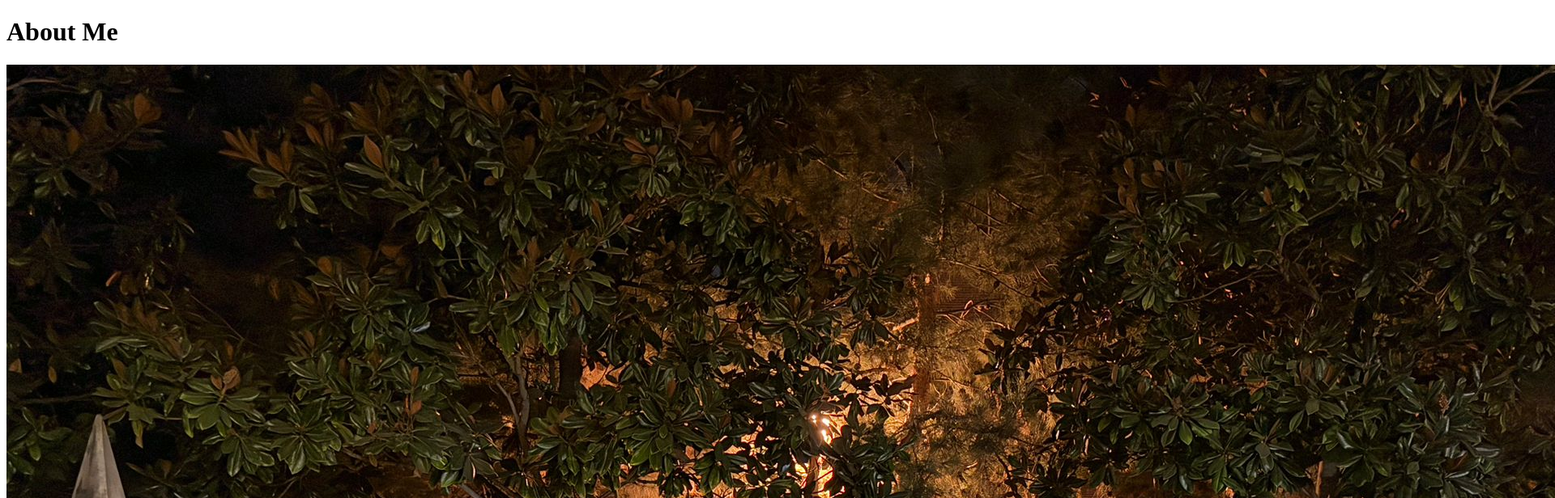
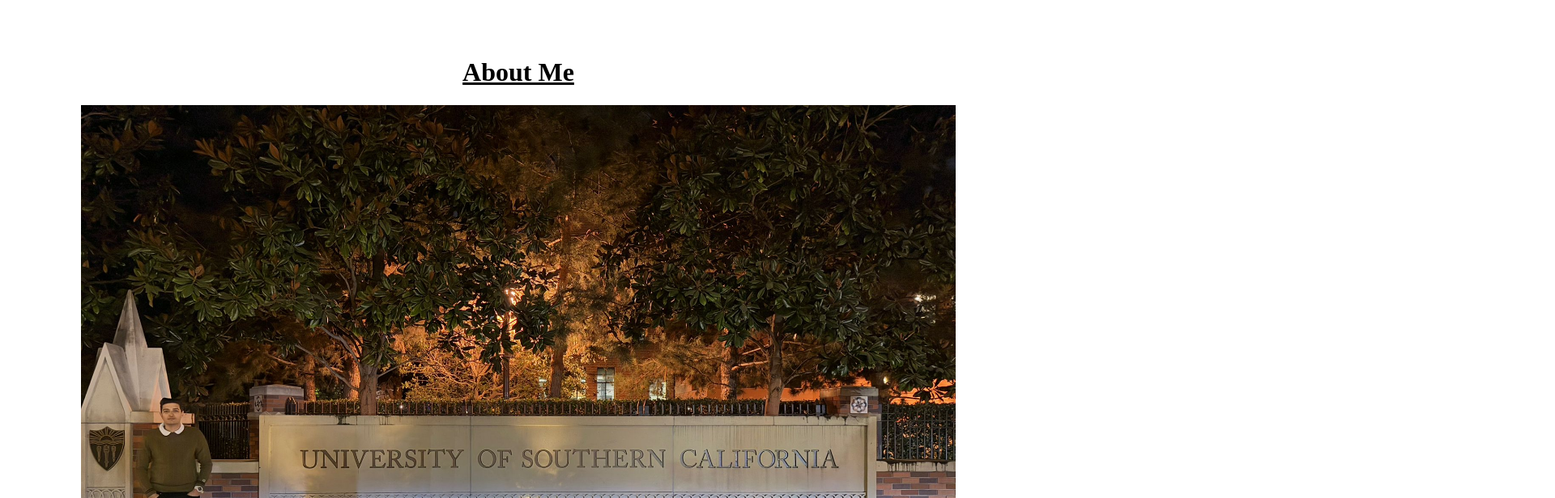
Before and after one commit to vishxlshxrma/Background_Color_Changer, a plain HTML site: page index.html in a window 1280 px wide. Shown: the top 616 px of the page at 81% size, 1920 px wide, since content can reach past the window. Drawn offline with Linux system fonts and the light colour scheme.

Commit message:
Basic CSS Added

```diff
--- a/index.html
+++ b/index.html
@@ -4,6 +4,27 @@
     <meta charset="UTF-8">
     <meta name="viewport" content="width=device-width, initial-scale=1.0">
     <title>Background Color Changer</title>
+
+    <style>
+        body{
+            margin: 0px;
+            padding: 50px 100px;
+        }
+        h1{
+            text-align: center;
+            text-decoration: underline;
+        }
+        img{
+            width: 100%;
+            height: auto;
+            margin: 0 auto;
+        }
+        p{
+            font-size: 18px;
+            text-align: justify;
+        }
+    </style>
+
 </head>
 <body>
 
```
